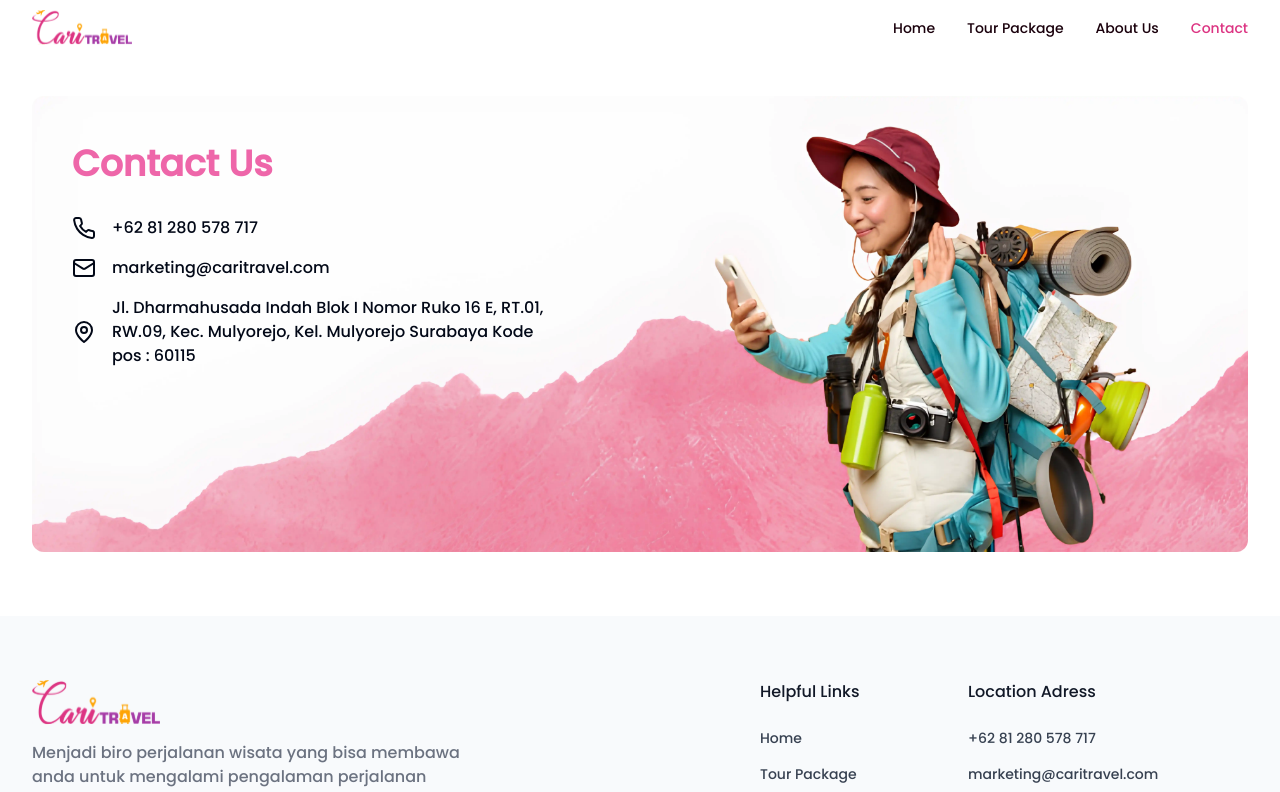
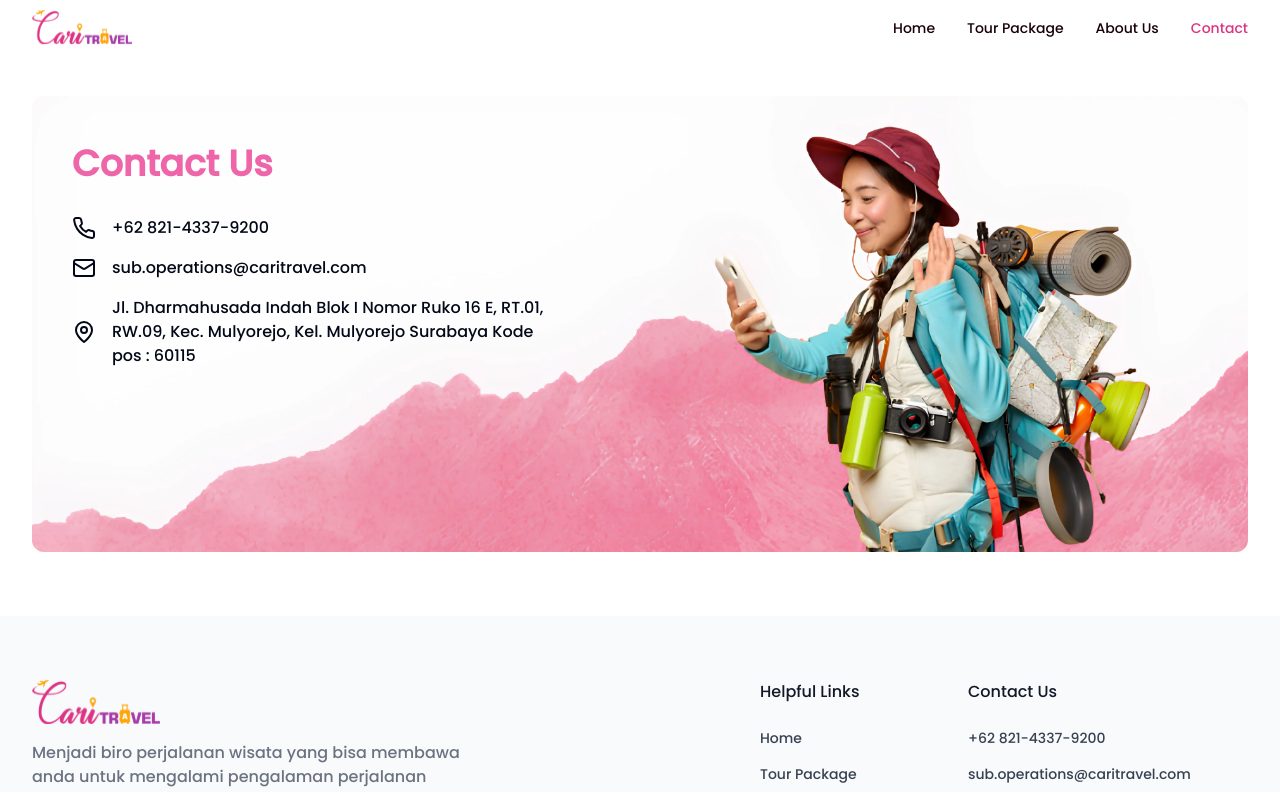
Before and after one commit to Fantocaa/cari-travel-nextjs, a Next.js app: page /contact in a window 1280 px wide. Shown: the top 792 px of the page. Built offline with nearby package versions, Linux system fonts and the light colour scheme.

Commit message:
Update 0.4.4.1

```diff
--- a/app/contact/page.tsx
+++ b/app/contact/page.tsx
@@ -11,14 +11,14 @@ const Contact = () => {
             <h1 className="text-4xl font-semibold text-pinkcaritravel-600">
               Contact Us
             </h1>
-            <ul className="flex flex-col gap-4 mt-8">
+            <ul className="flex flex-col gap-4 mt-8 ">
               <li className="flex items-center gap-4">
                 <Phone />
-                <h1 className="2xl:text-lg ">+62 81 280 578 717</h1>
+                <h1 className="2xl:text-lg ">+62 821-4337-9200</h1>
               </li>
               <li className="flex items-center gap-4">
                 <Mail />
-                <h1 className="2xl:text-lg ">marketing@caritravel.com</h1>
+                <h1 className="2xl:text-lg">sub.operations@caritravel.com</h1>
               </li>
               <li className="flex items-center gap-4">
                 <MapPin />
--- a/components/navbar-footer/footer.tsx
+++ b/components/navbar-footer/footer.tsx
@@ -94,8 +94,7 @@ const Footer = () => {
               </li>
             </ul>
           </div>
-
-          <div className="w-full grid grid-cols-2 lg:gap-8 col-span-2 sm:grid-cols-2 lg:col-span-3 lg:grid-cols-6">
+          <div className="w-full grid grid-cols-3 gap-6 lg:gap-8 col-span-2 sm:grid-cols-2 lg:col-span-3 lg:grid-cols-6">
             <div className="col-span-1 hidden md:block"></div>
             <div className="col-span-1 lg:col-span-2">
               <p className="font-medium text-gray-900">Helpful Links</p>
@@ -138,16 +137,17 @@ const Footer = () => {
                 </li>
               </ul>
             </div>
-
-            <div className="col-span-1 lg:col-span-3">
-              <p className="font-medium text-gray-900">Location Adress</p>
+            <div className="col-span-2 lg:col-span-3 ">
+              <p className="font-medium text-gray-900">Contact Us</p>
 
               <ul className="mt-6 space-y-4 text-sm">
                 <li>
-                  <div className="text-gray-700">+62 81 280 578 717</div>
+                  <div className="text-gray-700">+62 821-4337-9200</div>
                 </li>
                 <li>
-                  <div className="text-gray-700">marketing@caritravel.com</div>
+                  <div className="text-gray-700">
+                    sub.operations@caritravel.com
+                  </div>
                 </li>
                 <li>
                   <div className="text-gray-700">
```
